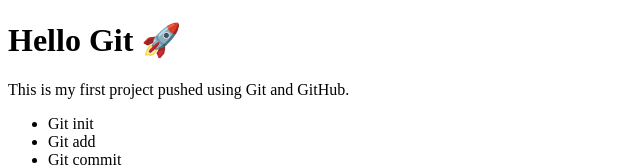
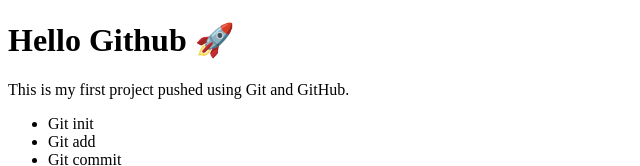
Before and after one commit to yaswanthkonde-k17/new-websit, a plain HTML site: page index.html in a window 1280 px wide. Shown: the top 166 px of the page, without its empty margins (0-640 px from the left). Drawn offline with Linux system fonts and the light colour scheme.

Commit message:
Update index.html

```diff
--- a/index.html
+++ b/index.html
@@ -5,7 +5,7 @@
     <title>My First Git Project</title>
 </head>
 <body>
-    <h1>Hello Git 🚀</h1>
+    <h1>Hello Github 🚀</h1>
     <p>This is my first project pushed using Git and GitHub.</p>
 
     <ul>
```
